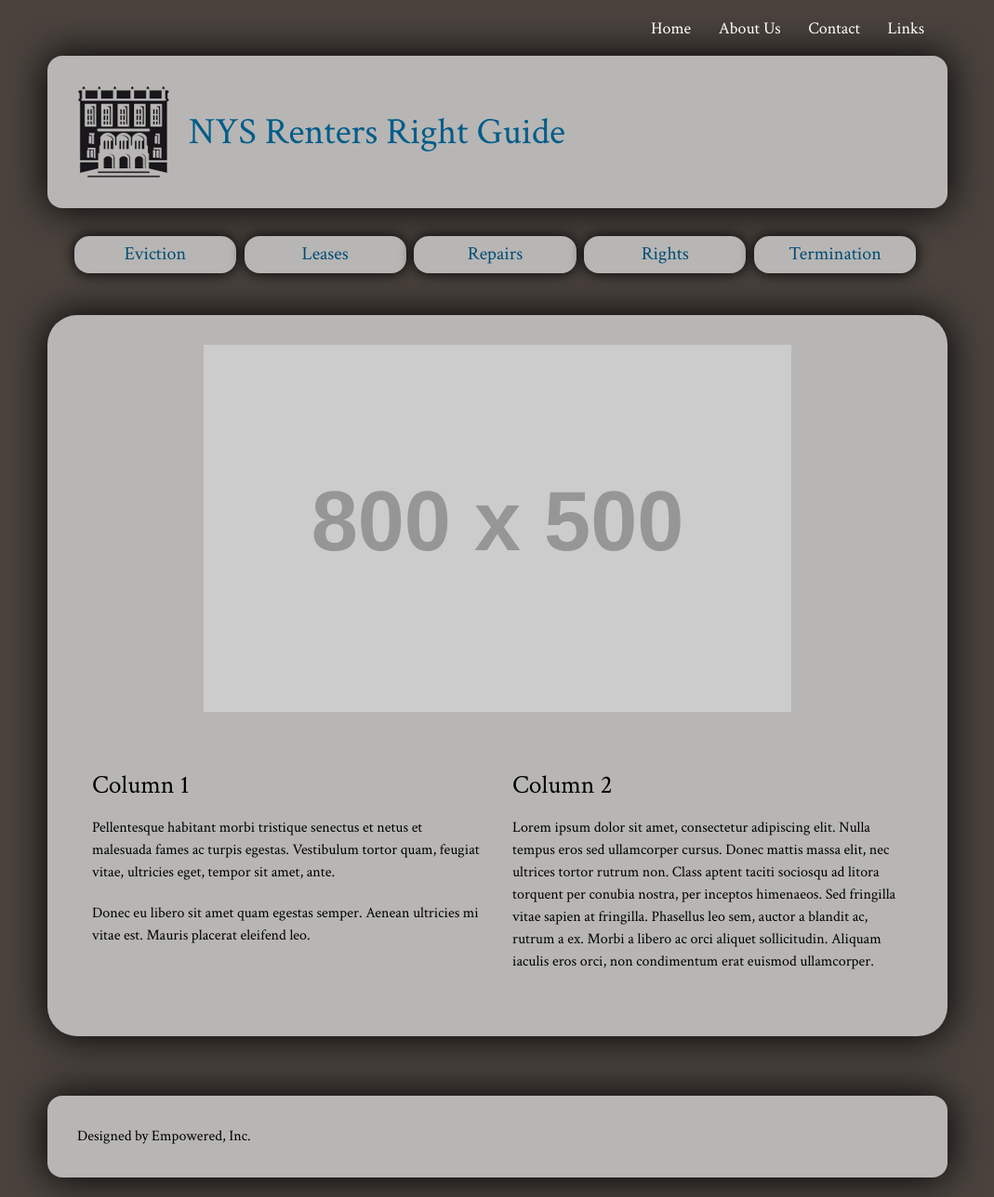
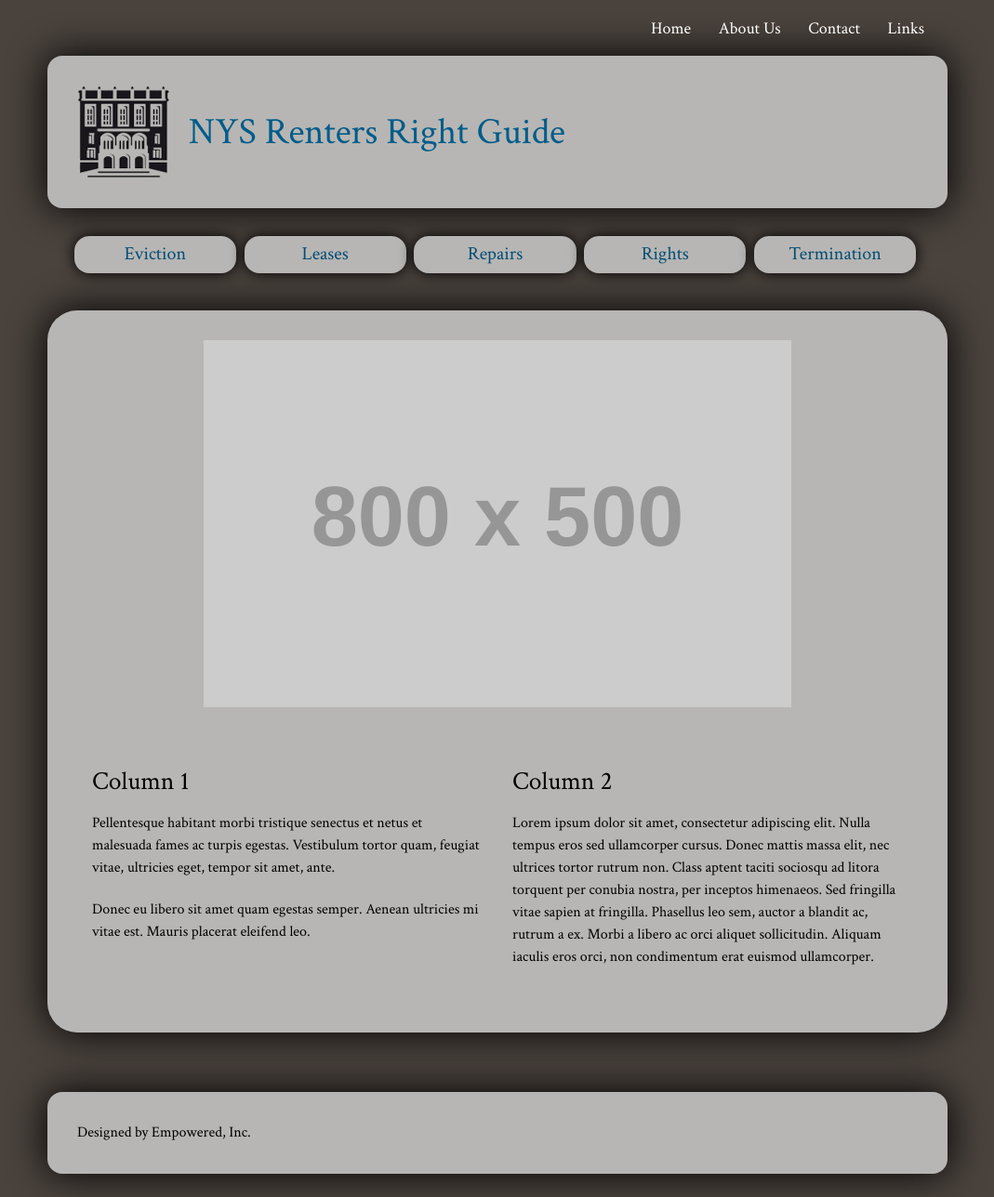
Before and after one commit to iinf362/team2, a Jekyll site: the page built from index.html, in a window 1280 px wide. Shown: the whole page at 93% size, without its empty margins (105-1174 px from the left). Built offline with Jekyll 4.4.1, drawn with Linux system fonts in a browser that asks for light colours.

Commit message:
Update style.css

```diff
--- a/css/style.css
+++ b/css/style.css
@@ -179,7 +179,7 @@ small, .font_small {font-size: 0.833em;}
 	height: 40px;
 	border-style: none;
 	box-shadow: 0px 0px 15px 0px;
-	margin-bottom: 0.8em;
+	margin-bottom: 1.0em;
 }
 
 
@@ -188,6 +188,7 @@ small, .font_small {font-size: 0.833em;}
 		display: inline-block;
 		width: 18%;
 		margin-right: 5px;
+		margin-bottom: 0.5em;
 	}
 }
 
```
